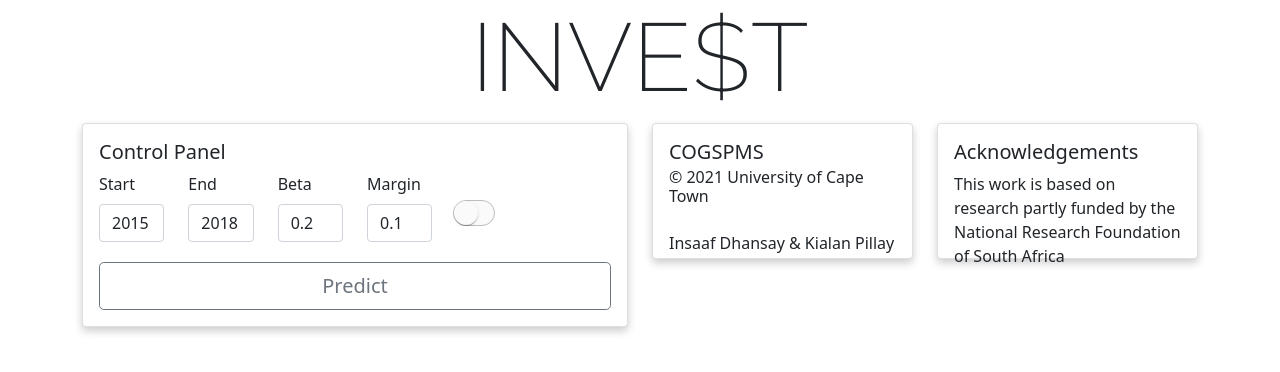
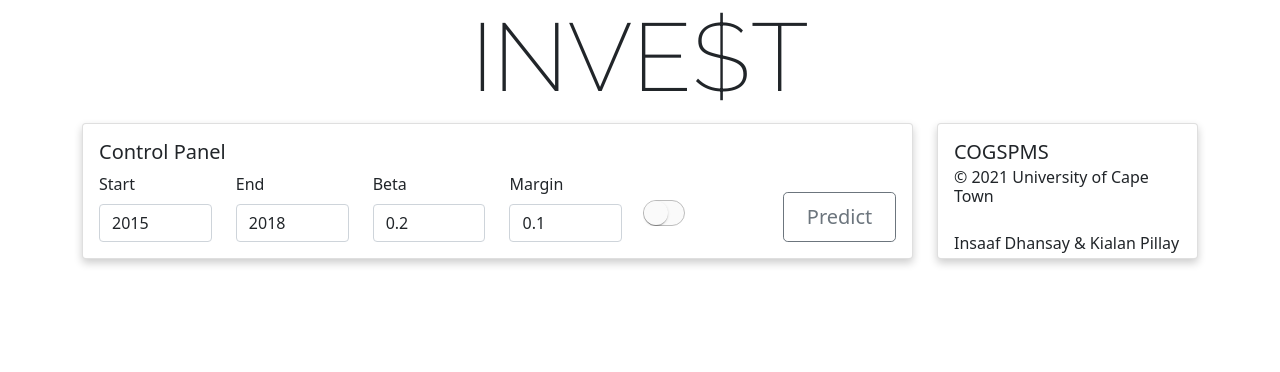
Before and after one commit to kialanpillay/cogspms, a React (Create React App) app in the folder web/: page / in a window 1280 px wide. Shown: the top 372 px of the page. Built offline with nearby package versions, Linux system fonts and the light colour scheme; a web font is replaced by a local one.

Commit message:
Fix switch

```diff
--- a/web/src/App.js
+++ b/web/src/App.js
@@ -5,8 +5,9 @@ import {Badge, Button, Card, Col, Container, Form, Row, Spinner} from "react-boo
 import {ReturnChart} from "./ReturnChart";
 import _ from 'lodash'
 import Switch from "@material-ui/core/Switch";
-import { withStyles } from "@material-ui/core/styles";
+import {withStyles} from "@material-ui/core/styles";
 import FormControlLabel from "@material-ui/core/FormControlLabel";
+
 const IOSSwitch = withStyles((theme) => ({
     root: {
         width: 42,
@@ -43,7 +44,7 @@ const IOSSwitch = withStyles((theme) => ({
     },
     checked: {},
     focusVisible: {},
-}))(({ classes, ...props }) => {
+}))(({classes, ...props}) => {
     return (
         <Switch
             focusVisibleClassName={classes.focusVisible}
@@ -71,9 +72,9 @@ export default class App extends Component {
             margin: 0.1,
             portfolio: null,
             extension: false,
-            gnn:false,
-            value:false,
-            quality:false,
+            gnn: false,
+            value: false,
+            quality: false,
         };
         this.handleChange = this.handleChange.bind(this);
     }
@@ -83,7 +84,7 @@ export default class App extends Component {
     };
 
     handleSwitch = (event) => {
-    this.setState({ [event.target.name]: !this.state.name,portfolio: null });
+        this.setState({[event.target.name]: !this.state[event.target.name], portfolio: null});
     };
 
     getInvestmentPortfolio = () => {
@@ -146,7 +147,7 @@ export default class App extends Component {
                         </Col>
                     </Row>
                     <Row style={{textAlign: "left"}}>
-                        <Col xl={6} lg={6} md={12} sm={12} style={{marginBottom: "1rem"}}>
+                        <Col xl={9} lg={9} md={12} sm={12} style={{marginBottom: "1rem"}}>
                             <Card className={"card"}>
                                 <Card.Body>
                                     <Card.Title>Control Panel</Card.Title>
@@ -221,7 +222,6 @@ export default class App extends Component {
                             </Card>
                         </Col>
                         <Col xl={3} lg={6} md={12} sm={12} style={{marginBottom: "1rem"}}>
-
                             <Card style={{height: "8.5rem"}} className={"card"}>
                                 <Card.Body>
                                     <Row>
@@ -229,19 +229,6 @@ export default class App extends Component {
                                             <Card.Title>COGSPMS</Card.Title>
                                             <Card.Subtitle>&copy; 2021 University of Cape Town </Card.Subtitle>
                                             <Card.Text><br/>Insaaf Dhansay & Kialan Pillay</Card.Text>
-                                        </Col>
-                                    </Row>
-                                </Card.Body>
-                            </Card>
-                        </Col>
-                        <Col xl={3} lg={12} md={12} sm={12} style={{marginBottom: "1rem"}}>
-                            <Card style={{height: "8.5rem"}} className={"card"}>
-                                <Card.Body>
-                                    <Row>
-                                        <Col md={12}>
-                                            <Card.Title>Acknowledgements</Card.Title>
-                                            <Card.Text>This work is based on research partly funded by the National
-                                                Research Foundation of South Africa </Card.Text>
                                         </Col>
                                     </Row>
                                 </Card.Body>
```
Lines whose indentation alone changed are shown as unchanged.
